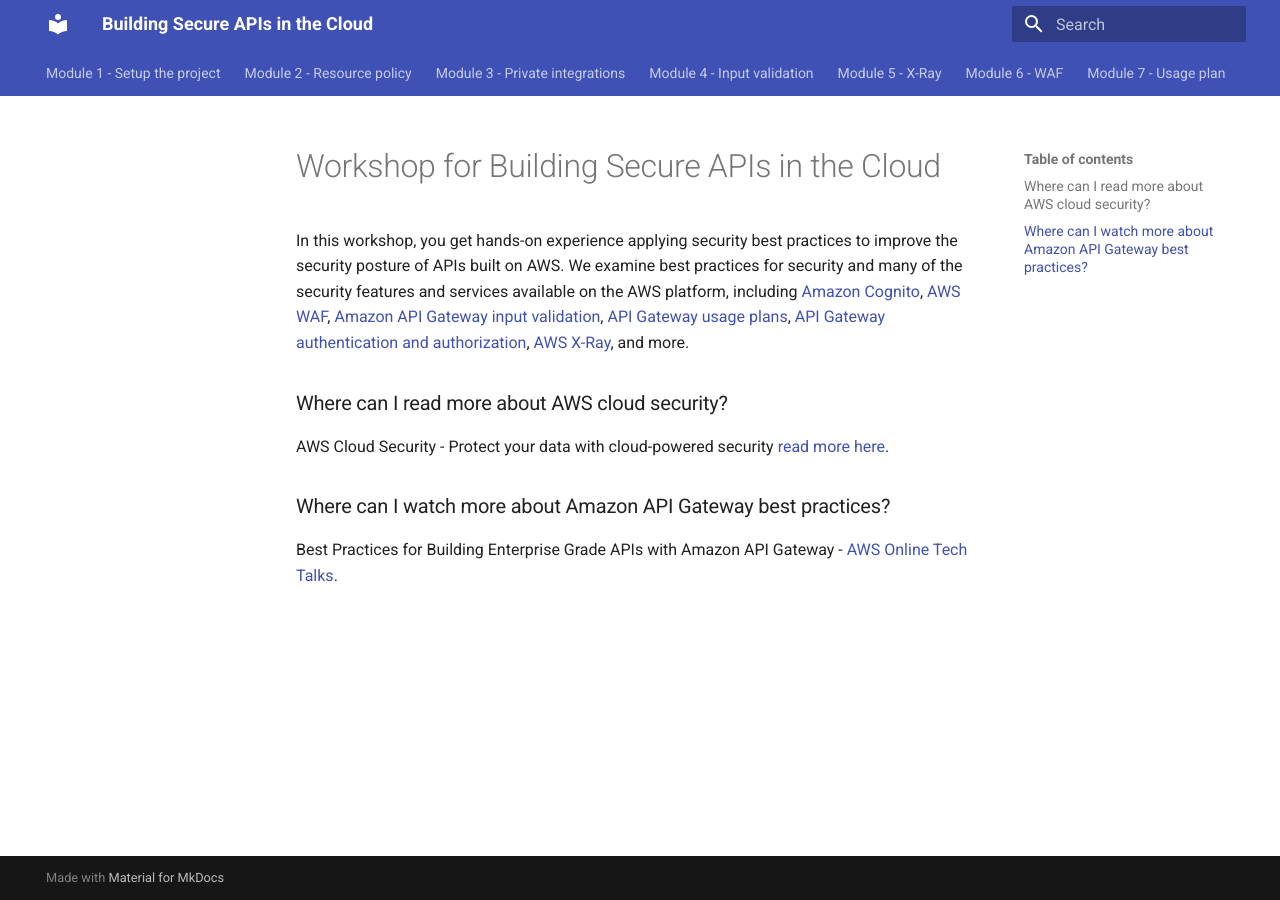
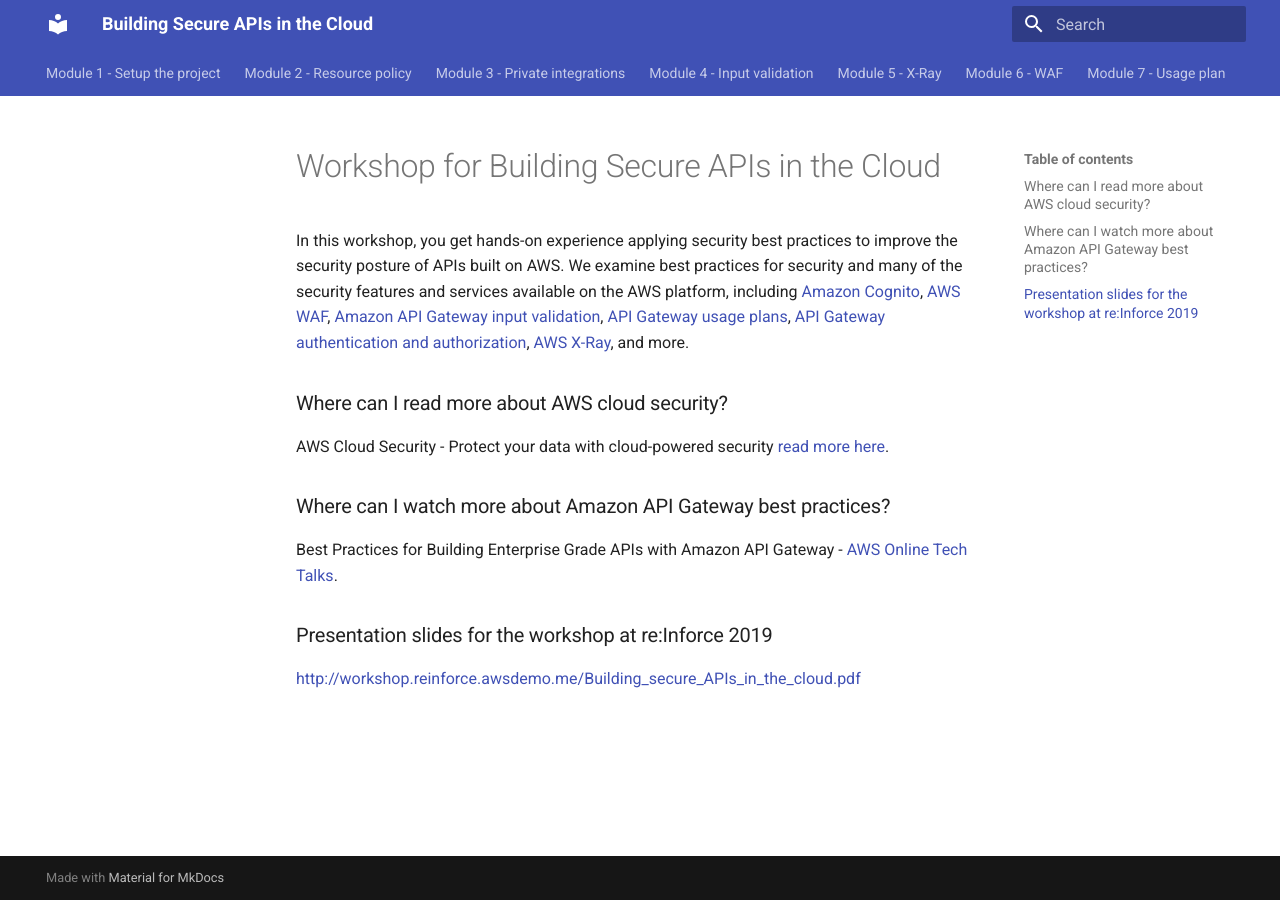
Before and after one commit to xiangshen-dk/workshop-building-secure-apis, an MkDocs documentation site: the page built from docs/index.md, in a window 1280 px wide. Built offline with MkDocs 1.6.1 and Material for MkDocs 9.7.7, drawn with Linux system fonts in a browser that asks for light colours; some web fonts are replaced.

Commit message:
update deck url

```diff
--- a/docs/index.md
+++ b/docs/index.md
@@ -10,3 +10,6 @@ AWS Cloud Security - Protect your data with cloud-powered security [read more he
 ### Where can I watch more about Amazon API Gateway best practices?
 
 Best Practices for Building Enterprise Grade APIs with Amazon API Gateway - [AWS Online Tech Talks](https://www.youtube.com/watch?v=9ElpSPXk-g8).
+
+### Presentation slides for the workshop at re:Inforce 2019
+[http://workshop.reinforce.awsdemo.me/Building_secure_APIs_in_the_cloud.pdf](http://workshop.reinforce.awsdemo.me/Building_secure_APIs_in_the_cloud.pdf)
```
